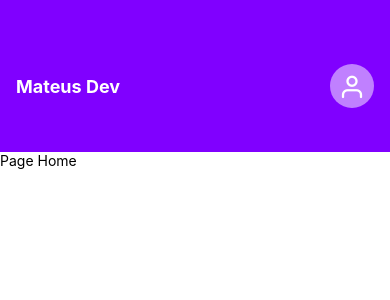
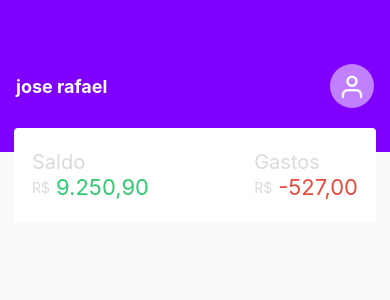
Before and after one commit to MateusSantiagoDev/app-financas, a React Native app: screen / in a window 390 px wide. Shown: the top 300 px of the page. Built offline with nearby package versions, Linux system fonts and the light colour scheme.

Commit message:
feat: create Balance component

```diff
--- a/src/components/Header/index.js
+++ b/src/components/Header/index.js
@@ -11,11 +11,11 @@ const statusBarHeight = StatusBar.currentHeight
   ? StatusBar.currentHeight + 22
   : 64; //altura da status bar
 
-export function Header() {
+export function Header({ name }) {
   return (
     <View style={styles.container}>
       <View style={styles.content}>
-        <Text style={styles.userName}>Mateus Dev</Text>
+        <Text style={styles.userName}>{name}</Text>
         <TouchableOpacity activeOpacity={0.9} style={styles.buttonUser}>
           <Feather name="user" size={27} color="#fff" />
         </TouchableOpacity>
--- /dev/null
+++ b/src/components/balance/index.js
@@ -0,0 +1,63 @@
+import { View, Text, StyleSheet } from "react-native";
+
+export function Balance({ saldo, gastos }) {
+  return (
+    <View style={styles.container}>
+      <View style={styles.item}>
+        <Text style={styles.itemTitle}>Saldo</Text>
+        <View style={styles.content}>
+          <Text style={styles.currentSymbol}>R$</Text>
+          <Text style={styles.balance}>{saldo}</Text>
+        </View>
+      </View>
+
+      <View style={styles.item}>
+        <Text style={styles.itemTitle}>Gastos</Text>
+        <View style={styles.content}>
+          <Text style={styles.currentSymbol}>R$</Text>
+          <Text style={styles.expenses}>{gastos}</Text>
+        </View>
+      </View>
+    </View>
+  );
+}
+
+const styles = StyleSheet.create({
+  container: {
+    backgroundColor: "#fff",
+    flexDirection: "row",
+    justifyContent: "space-between",
+    paddingStart: 18,
+    paddingEnd: 18,
+    marginTop: -24,
+    marginEnd: 14,
+    marginStart: 14,
+    borderRadius: 4,
+    paddingTop: 22,
+    paddingBottom: 22,
+    zIndex: 99,
+  },
+  item: {
+
+  },
+  itemTitle: {
+    fontSize: 20,
+    color: "#DADADA",
+  },
+  content: {
+    flexDirection: "row",
+    alignItems: "center",
+  },
+  currentSymbol: {
+    color: "#DADADA",
+    marginRight: 6,
+  },
+  balance: {
+    fontSize: 22,
+    color: "#2ecc71"
+  },
+  expenses: {
+    fontSize: 22,
+    color: "#e74c3c"
+  },
+});
--- a/src/pages/Home/index.js
+++ b/src/pages/Home/index.js
@@ -1,11 +1,13 @@
 import { StyleSheet, Text, View } from 'react-native';
 import { Header } from '../../components/Header';
+import { Balance } from '../../components/balance';
 
 export function Home() {
   return (
     <View style={styles.container}>
-      <Header/>
-      <Text>Page Home</Text>
+      <Header name="jose rafael"/>
+      <Balance saldo="9.250,90" gastos="-527,00"/>
+
     </View>
   );
 }
@@ -13,6 +15,6 @@ export function Home() {
 const styles = StyleSheet.create({
   container: {
     flex: 1,
-    backgroundColor: '#fff',
+    backgroundColor: '#fafafa',
   },
 });
```
